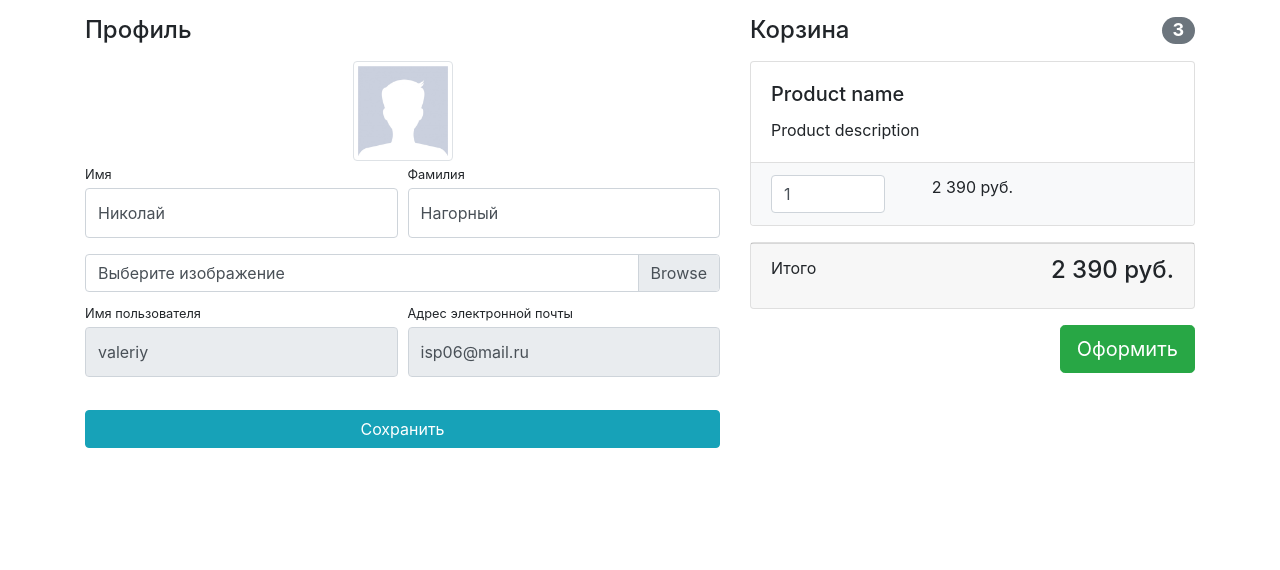
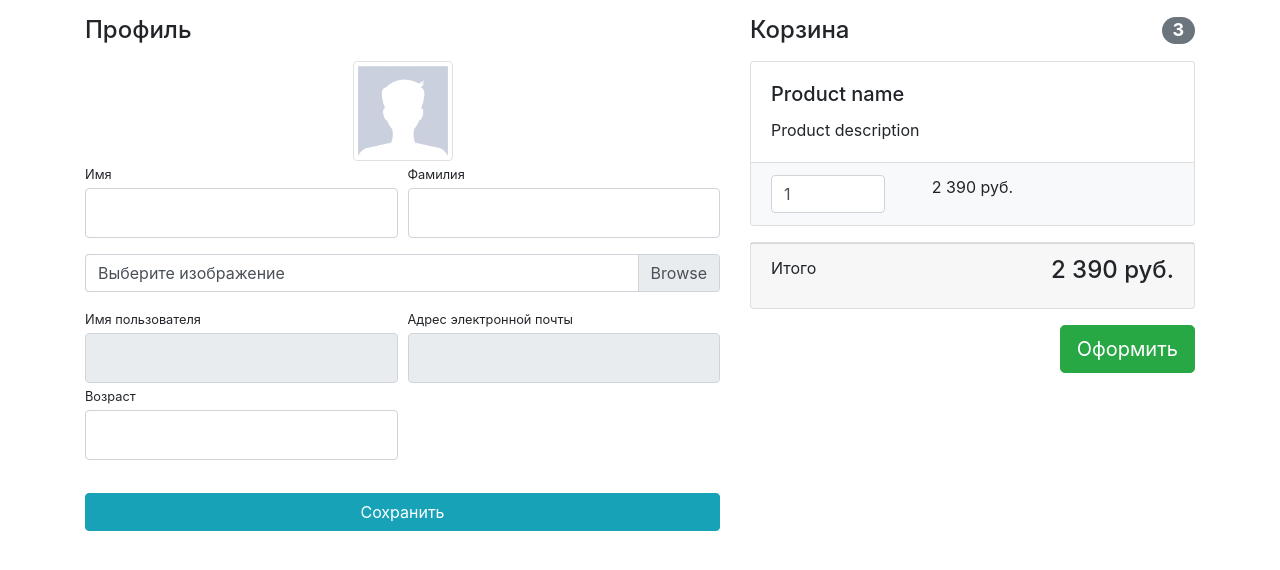
Before and after one commit to antomin/GB_DjangoBasics2, a Django app: template authapp/templates/authapp/profile.html in a window 1280 px wide. Shown: the part 56-626 px from the top of the page. Run offline with Django 3.2, Linux system fonts and the light colour scheme; the template is opened without the code that fills it: values that come from a table or form of the project are taken from there, others are empty; some libraries are stand-ins or nearby versions.

Commit message:
Lesson_5. Profile CRUD

```diff
--- a/authapp/forms.py
+++ b/authapp/forms.py
@@ -1,6 +1,6 @@
 from django.contrib.auth.forms import (AuthenticationForm, UserChangeForm,
                                        UserCreationForm)
-from django.forms import forms
+from django.forms import FileInput, forms
 
 from authapp.models import ShopUser
 
@@ -37,14 +37,15 @@ class ShopUserEditForm(UserChangeForm):
     class Meta:
         model = ShopUser
         fields = ('first_name', 'last_name', 'avatar', 'age', 'email', 'username')
+        widgets = {'avatar': FileInput()}
 
     def __init__(self, *args, **kwargs):
         super(ShopUserEditForm, self).__init__(*args, **kwargs)
         for field_name, fielld in self.fields.items():
             fielld.widget.attrs['class'] = 'form-control py-4'
         self.fields['avatar'].widget.attrs['class'] = 'custom-file-label'
-        self.fields['username'].widget.attrs['disabled'] = True
-        self.fields['email'].widget.attrs['disabled'] = True
+        self.fields['username'].widget.attrs['readonly'] = True
+        self.fields['email'].widget.attrs['readonly'] = True
 
     def clean_age(self):
         data = self.cleaned_data['age']
--- a/authapp/templates/authapp/profile.html
+++ b/authapp/templates/authapp/profile.html
@@ -12,44 +12,49 @@
                 <h4 class="mt-3 mb-3">Профиль</h4>
                 <div class="col-lg-12 text-center">
                     <img width="100" height="100"
-                     src="{% static 'vendor/img/users/default_avatar.jpg' %}" class="img-thumbnail">
+                         src="{% if user.avatar %} {{ user.avatar.url }} {% else %} {% static 'vendor/img/users/default_avatar.jpg' %} {% endif %}"
+                         class="img-thumbnail" alt="">
                 </div>
-            <form action="">
+                <form action="{% url 'auth:profile' %}" method="post" enctype="multipart/form-data">
+                    {% csrf_token %}
                     <div class="form-row">
                         <div class="col-lg-6">
                             <div class="form-group">
-                            <label class="small mb-1" for="inputFirstName">Имя</label>
-                            <input class="form-control py-4" id="inputFirstName" type="text" value="Николай"/>
+                                <label class="small mb-1" for="{{ form.first_name.id_for_label }}">Имя</label>
+                                {{ form.first_name }}
                             </div>
                         </div>
                         <div class="col-lg-6">
                             <div class="form-group">
-                            <label class="small mb-1" for="inputLastName">Фамилия</label>
-                            <input class="form-control py-4" id="inputLastName" type="text" value="Нагорный"/>
+                                <label class="small mb-1" for="{{ form.last_name.id_for_label }}">Фамилия</label>
+                                {{ form.last_name }}
                             </div>
                         </div>
                     </div>
                     <div class="form-row mb-2">
                         <div class="col-lg-12">
                             <div class="custom-file">
-                            <input type="file" class="custom-file-input" id="userAvatar" size="50">
-                            <label class="custom-file-label" for="userAvatar">Выберите изображение</label>
+                                {{ form.avatar }}
+                                <label class="custom-file-label" for="{{ form.avatar.id_for_label }}">Выберите
+                                    изображение</label>
                             </div>
                         </div>
                     </div>
                     <div class="form-row">
                         <div class="col-lg-6">
-                        <label class="small mb-1" for="inputUsername">Имя пользователя</label>
-                        <input class="form-control py-4" id="inputUsername" type="text"
-                               aria-describedby="usernameHelp"
-                               value="valeriy" disabled/>
+                            <label class="small mb-1" for="{{ form.username.id_for_label }}">Имя пользователя</label>
+                            {{ form.username }}
                         </div>
                         <div class="col-lg-6">
-                        <label class="small mb-1" for="inputEmailAddress">Адрес электронной
+                            <label class="small mb-1" for="{{ form.email.id_for_label }}">Адрес электронной
                                 почты</label>
-                        <input class="form-control py-4" id="inputEmailAddress" type="email"
-                               aria-describedby="emailHelp"
-                               value="isp06@mail.ru" disabled/>
+                            {{ form.email }}
+                        </div>
+                    </div>
+                    <div class="form-row">
+                        <div class="col-lg-6">
+                            <label class="small mb-1" for="{{ form.age.id_for_label }}">Возраст</label>
+                            {{ form.age }}
                         </div>
                     </div>
                     <div class="form-row">
```
Also changed, not shown: media/users_avatars/Adidas-hoodie.png (added), media/users_avatars/Adidas-hoodie_6GTBeWq.png (added), media/users_avatars/Blue-jacket-The-North-Face.png (added). Lines whose indentation alone changed are shown as unchanged.
